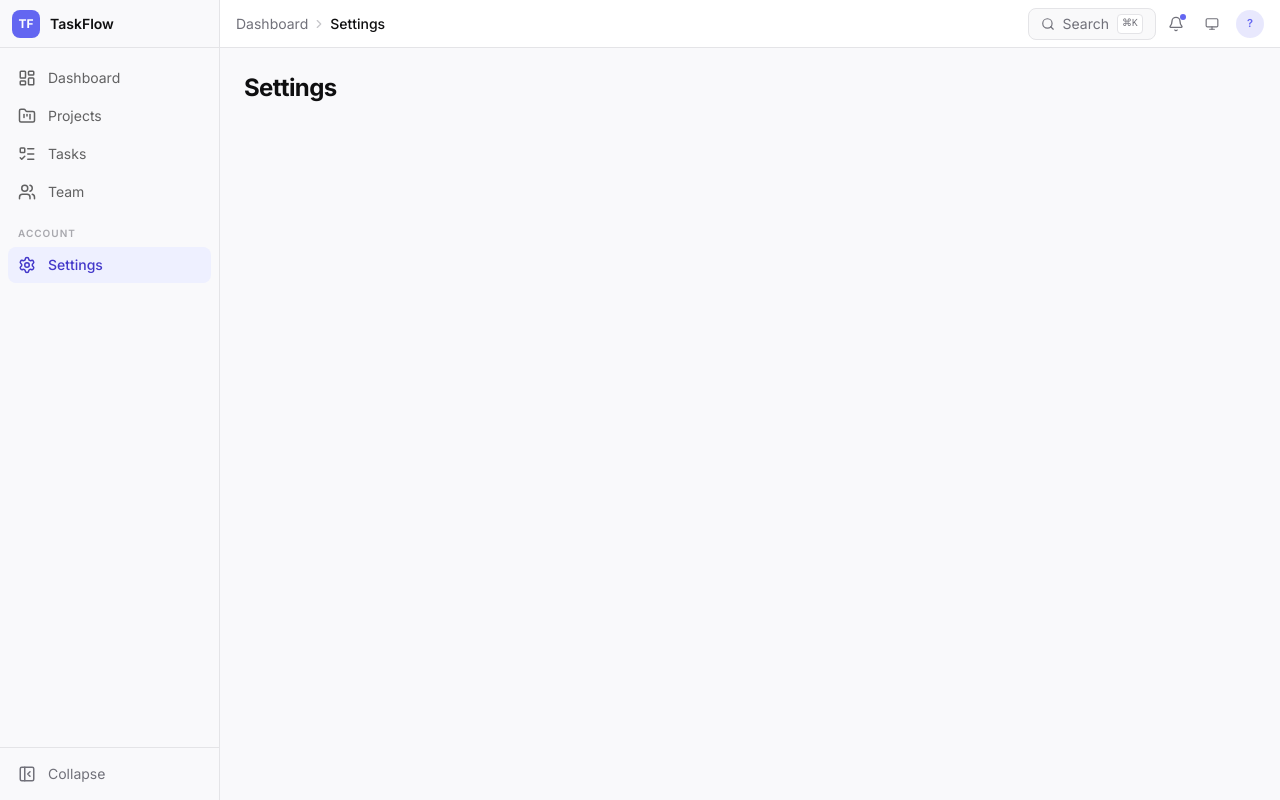
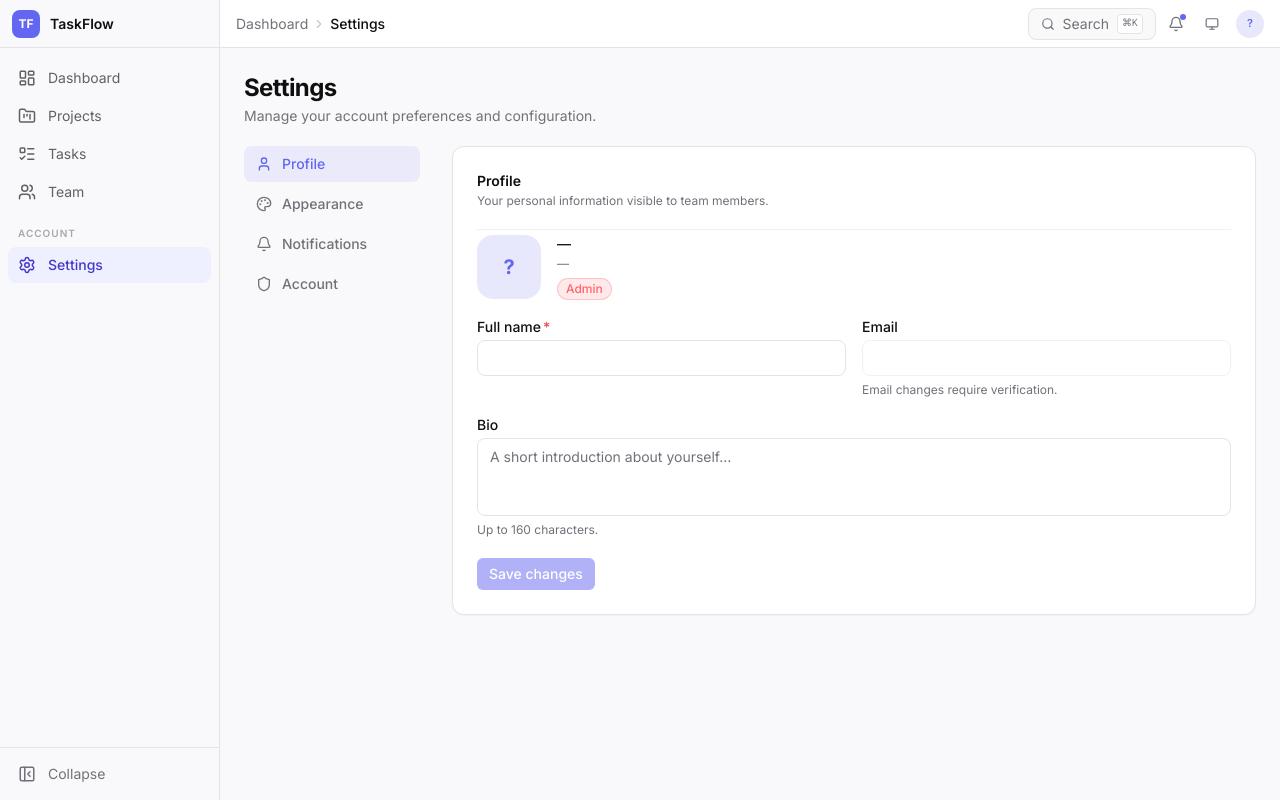
Before and after one commit to esFathi/TsakFlow, a Next.js app in the folder apps/web/: page /dashboard/settings in a window 1280 px wide. Built offline with nearby package versions, Linux system fonts and the light colour scheme.

Commit message:
ADD Settings page: server component shell exporting metadata

```diff
--- a/apps/web/app/(dashboard)/dashboard/settings/page.tsx
+++ b/apps/web/app/(dashboard)/dashboard/settings/page.tsx
@@ -1,5 +1,9 @@
 import type { Metadata } from "next"
+
+import { SettingsClient } from "@/components/settings/settings-client"
+
 export const metadata: Metadata = { title: "Settings" }
+
 export default function SettingsPage() {
-  return <h1 className="text-2xl font-bold tracking-tight">Settings</h1>
+  return <SettingsClient />
 }
```
